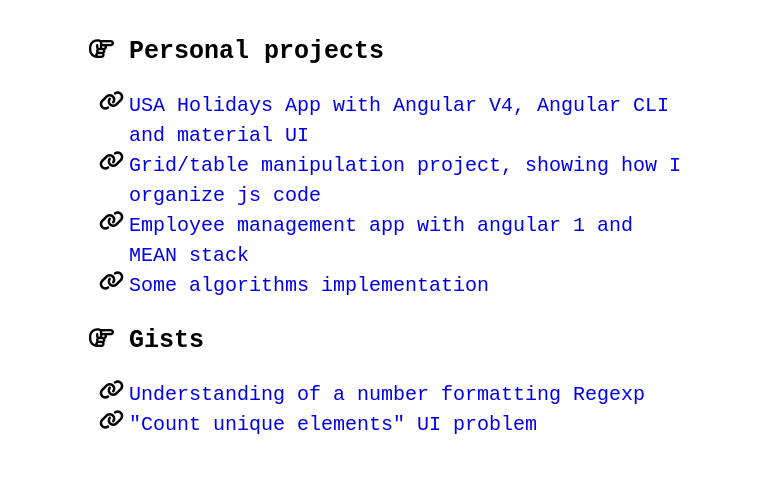
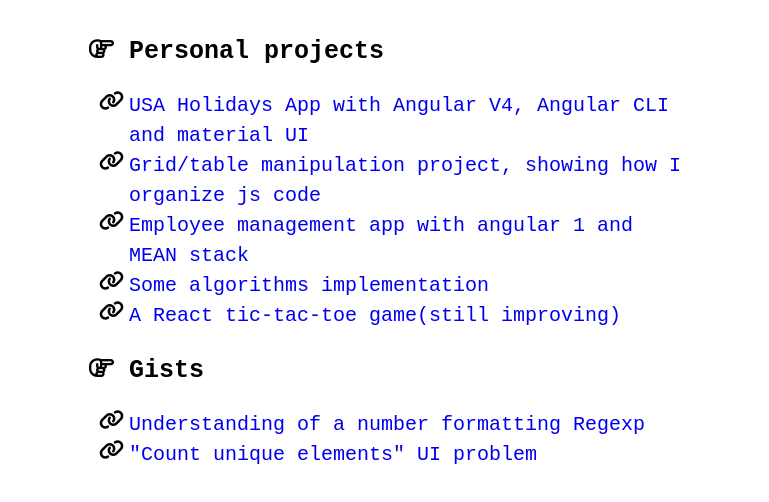
Before and after one commit to moongazers/moongazers.github.io, a plain HTML site: page index.html in a window 1280 px wide. Shown: the part 112-614 px from the top of the page, without its empty margins (251-1020 px from the left). Drawn offline with Linux system fonts and the light colour scheme.

Commit message:
react tic tac toe

```diff
--- a/index.html
+++ b/index.html
@@ -75,6 +75,9 @@
                     <li>
                         <i class="fa fa-link" aria-hidden="true"></i><a href="https://github.com/moongazers/algo">Some algorithms implementation</a>
                     </li>
+                    <li>
+                        <i class="fa fa-link" aria-hidden="true"></i><a href="https://codepen.io/moongazer/pen/POarRB">A React tic-tac-toe game(still improving)</a>
+                    </li>
                 </ul>
                 <p><i class="fa fa-hand-o-right" aria-hidden="true"></i> Gists</p>
                 <ul>
```
